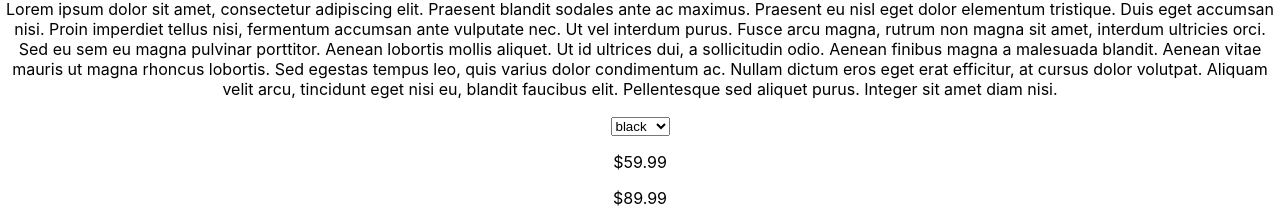
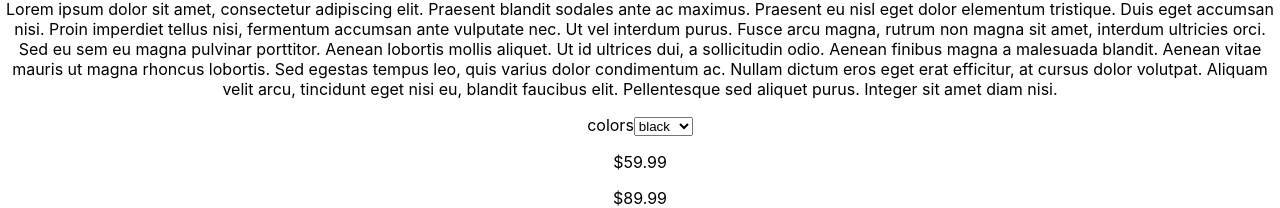
Before and after one commit to BalazsAnkes/my-react-app, a React (Create React App) app: page / in a window 1280 px wide. Shown: the part 203-411 px from the top of the page. Built offline with nearby package versions, Linux system fonts and the light colour scheme.

Commit message:
feat(ColorSelect): add translation for color labels

```diff
--- a/src/components/ColorSelect.js
+++ b/src/components/ColorSelect.js
@@ -9,11 +9,14 @@ const ColorSelect = ({ colors, selectedImage, onColorChange }) => {
     };
 
     return (
-        <select defaultValue={selectedImage} onChange={onChange} className="select">
-            {colors.map((color, index) =>  (
-              <option key={index} value={color.image}>{t(color.label)}</option>
-          ))}
-        </select>
+        <>
+            <label htmlFor="color-select">{t('colors.label')}</label>
+            <select id="color-select" defaultValue={selectedImage} onChange={onChange} className="select">
+                {colors.map((color, index) =>  (
+                <option key={index} value={color.image}>{t(`colors.${color.label}`)}</option>
+            ))}
+            </select>
+        </>
     );
 };
 
--- a/src/translations/en.json
+++ b/src/translations/en.json
@@ -9,5 +9,10 @@
         "details": "Curabitur rhoncus mauris lectus. Donec posuere dapibus ipsum eu ullamcorper. Vivamus congue luctus turpis, eu convallis urna tempor eu. Vivamus sem magna, sollicitudin ac dolor id, pulvinar luctus nunc. Integer eu iaculis velit. Vestibulum ante ipsum primis in faucibus orci luctus et ultrices posuere cubilia curae; Donec ut pharetra metus. Praesent et libero orci. Vestibulum viverra pretium justo, sit amet tristique tortor dictum quis. Donec rutrum felis id purus porttitor, ac condimentum tellus fringilla. In imperdiet convallis dolor, maximus ultrices felis eleifend id. Etiam vehicula ultricies velit et dapibus. Sed quis venenatis ligula, nec eleifend turpis."
     },
     "description": "Description",
-    "details": "Details"
+    "details": "Details",
+    "colors": {
+        "label": "colors",
+        "black": "black",
+        "brown": "brown"
+    }
 }
```
